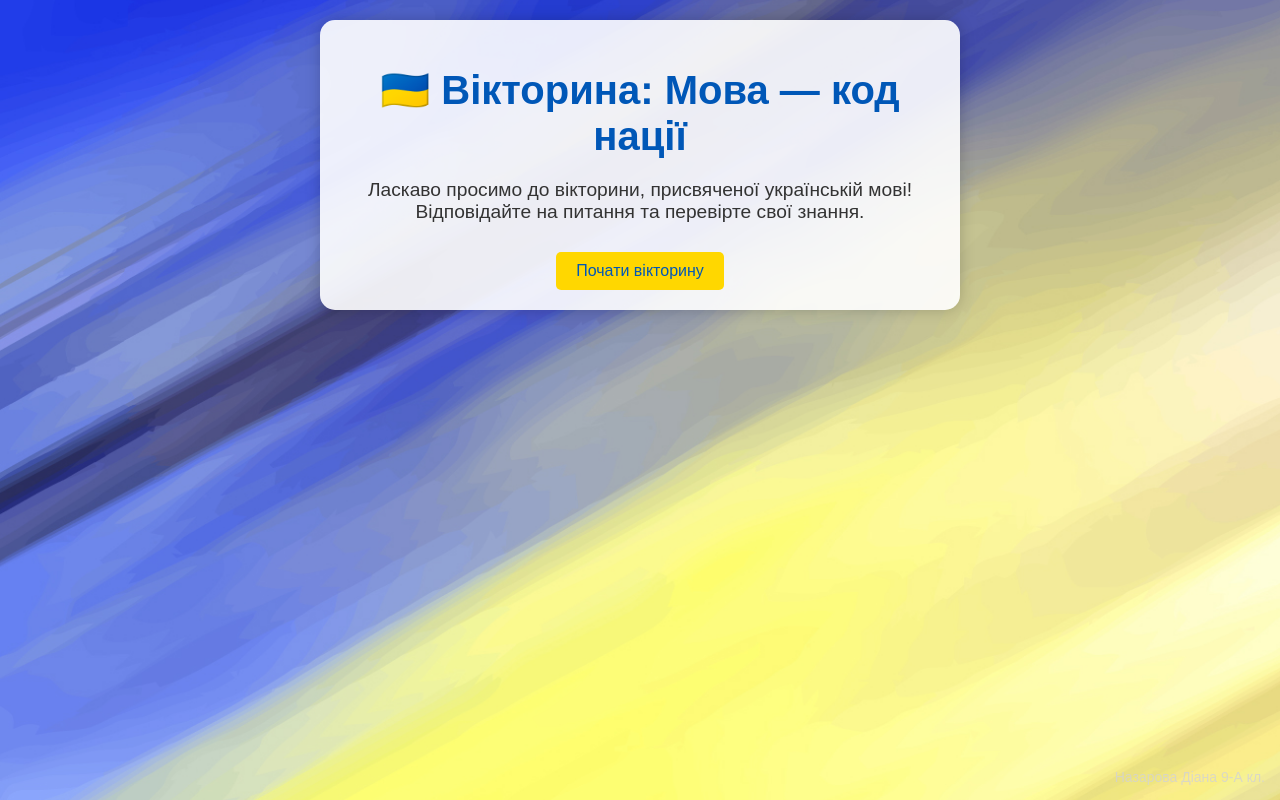
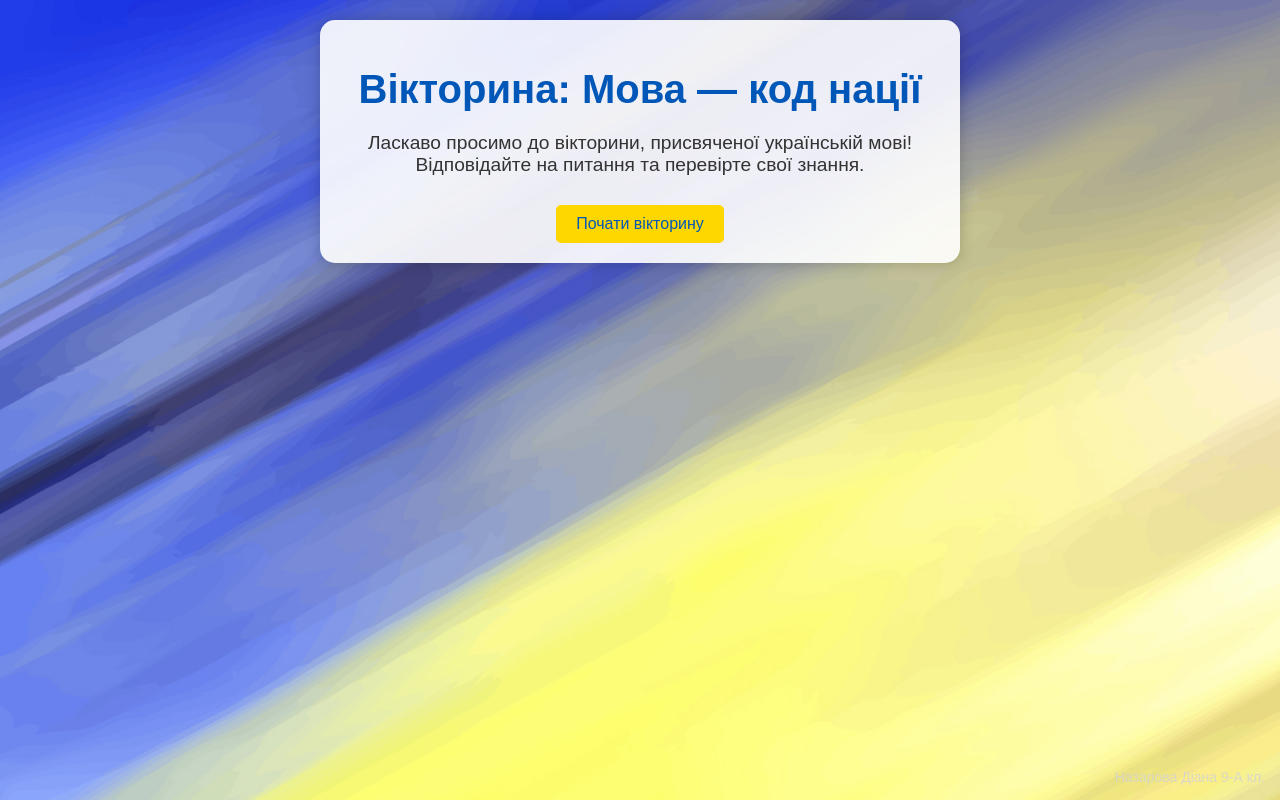
Before and after one commit to ZermeXX/victoryn, a plain HTML site: page index.html in a window 1280 px wide. Drawn offline with Linux system fonts and the light colour scheme.

Commit message:
Update index.html

```diff
--- a/index.html
+++ b/index.html
@@ -9,7 +9,7 @@
 </head>
 <body>
     <div class="container">
-        <h1>🇺🇦 Вікторина: Мова — код нації</h1>
+        <h1>Вікторина: Мова — код нації</h1>
         <p>Ласкаво просимо до вікторини, присвяченої українській мові! Відповідайте на питання та перевірте свої знання.</p>
         <button id="start-button">Почати вікторину</button>
     </div>
```
